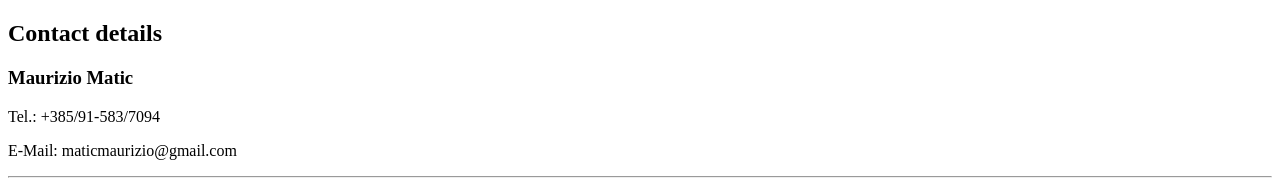
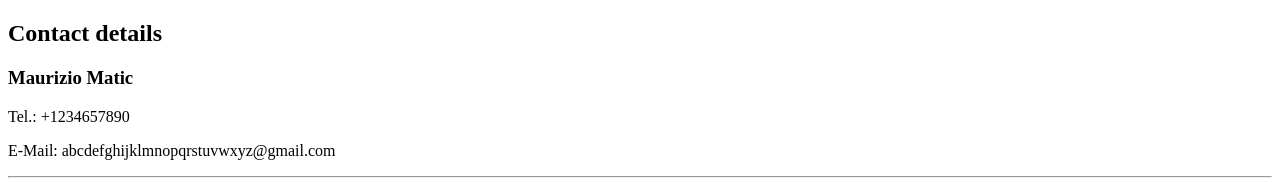
Before and after one commit to mmatic90/cv, a plain HTML site: page contact.html in a window 1280 px wide. Shown: the top 183 px of the page. Drawn offline with Linux system fonts and the light colour scheme.

Commit message:
Update contact.html

```diff
--- a/contact.html
+++ b/contact.html
@@ -9,8 +9,8 @@
 <body>
   <h2>Contact details</h2>
   <h3>Maurizio Matic</h3>
-  <p>Tel.: +385/91-583/7094</p>
-  <p>E-Mail: maticmaurizio@gmail.com</p>
+  <p>Tel.: +1234657890</p>
+  <p>E-Mail: abcdefghijklmnopqrstuvwxyz@gmail.com</p>
   <hr>
   <form class="" action="index.html" method="post">
     <label for="yourName">Your Name:</label>
```
